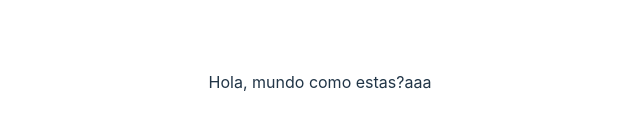
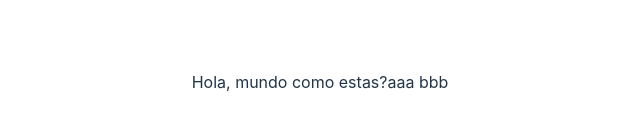
Before and after one commit to gonzalogaete/release_notes_2, a React (Vite) app in the folder release_notes/: page / in a window 1280 px wide. Shown: the part 318-448 px from the top of the page, without its empty margins (320-960 px from the left). Built offline with nearby package versions, Linux system fonts and the light colour scheme.

Commit message:
feat: agregar nueva característica

```diff
--- a/release_notes/src/App.jsx
+++ b/release_notes/src/App.jsx
@@ -8,7 +8,7 @@ function App() {
 
   return (
     <div>
-      Hola, mundo como estas?aaa
+      Hola, mundo como estas?aaa bbb
     </div>
   )
 }
```
